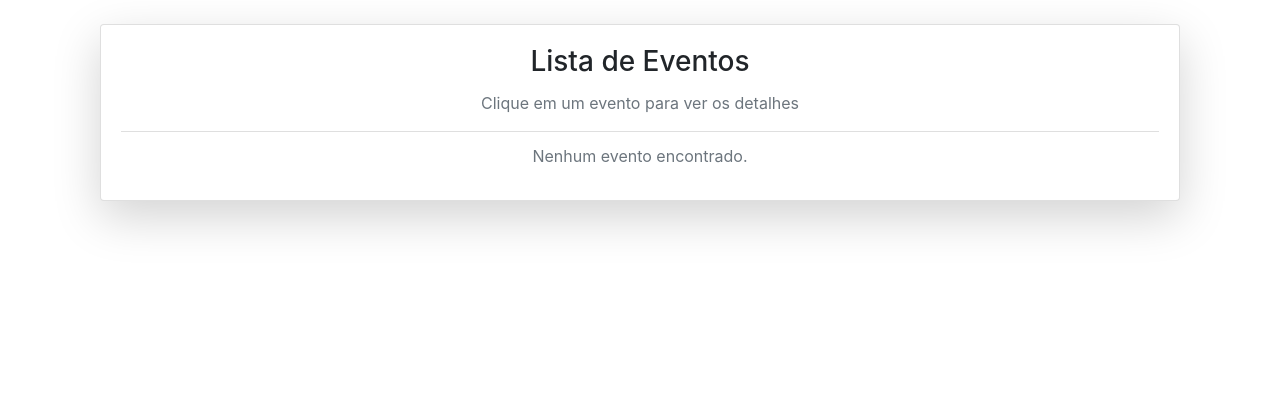
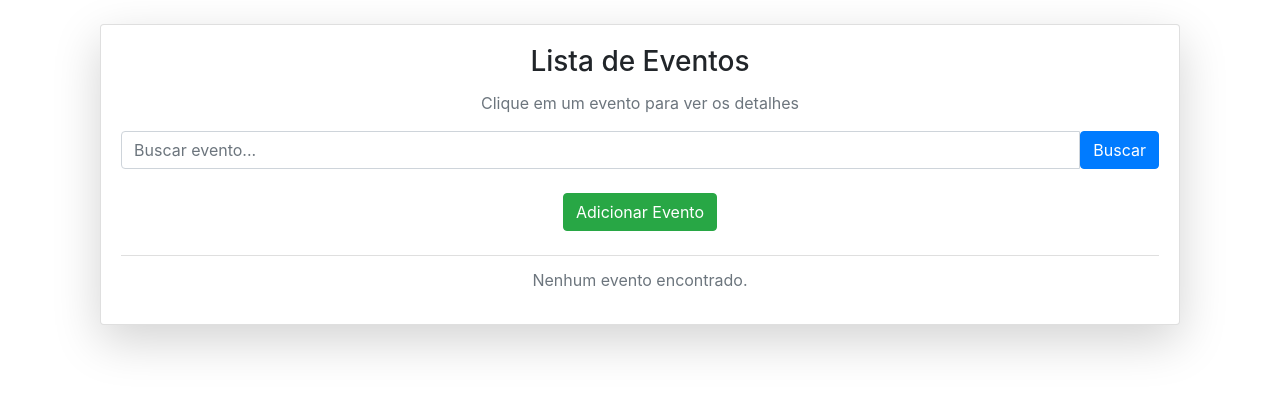
Before and after one commit to douglasinforj/sistema_rspv_presenca_eventos, a Django app: template evento/templates/evento/lista_eventos.html in a window 1280 px wide. Shown: the part 56-449 px from the top of the page. Run offline with Django 5.2, Linux system fonts and the light colour scheme; the template is opened without the code that fills it, so the values that code supplies are empty; some libraries are stand-ins or nearby versions.

Commit message:
Adicionando campo de busca por nome

```diff
--- a/evento/templates/evento/lista_eventos.html
+++ b/evento/templates/evento/lista_eventos.html
@@ -8,6 +8,18 @@
         <div class="card-body">
             <h3 class="card-title text-center">Lista de Eventos</h3>
             <p class="text-muted text-center">Clique em um evento para ver os detalhes</p>
+
+            <!-- Campo de Busca -->
+            <form method="GET" class="mb-4">
+                <div class="input-group">
+                    <input type="text" name="q" class="form-control" placeholder="Buscar evento..." value="{{ query|default_if_none:'' }}">
+                    <button type="submit" class="btn btn-primary">Buscar</button>
+                </div>
+            </form>
+
+            <div class="text-center mb-4">
+                <a href="{% url 'adicionar_evento' %}" class="btn btn-success">Adicionar Evento</a>
+            </div>
 
             <ul class="list-group list-group-flush">
                 {% for evento in eventos %}
```
